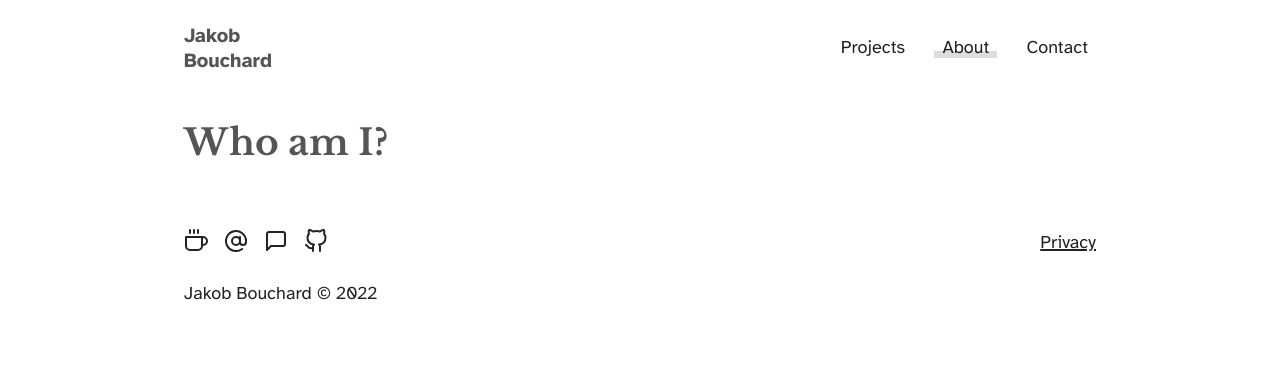
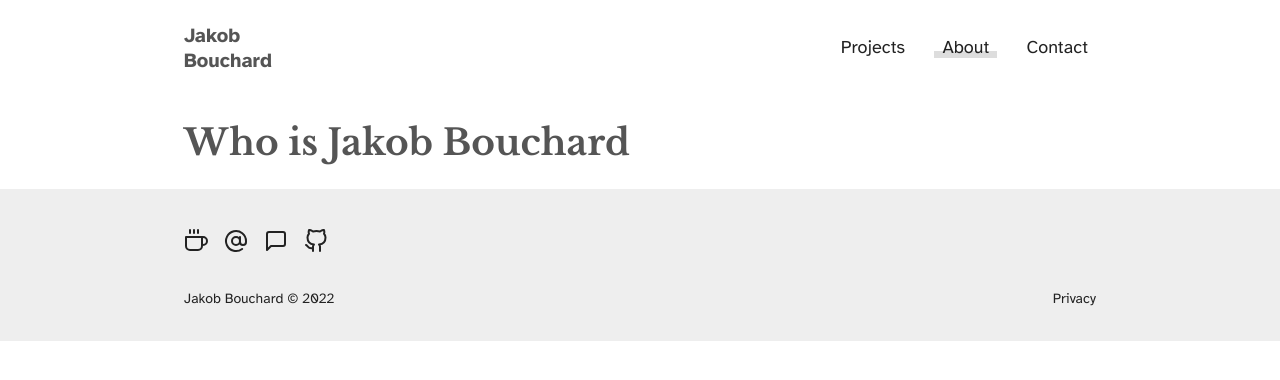
Before and after one commit to jakobbouchard/jakobbouchard, a SvelteKit app: page /about in a window 1280 px wide. Shown: the top 380 px of the page. Built offline with nearby package versions, Linux system fonts and the light colour scheme.

Commit message:
Reorganize footer, change page titles

```diff
--- a/src/routes/Footer.svelte
+++ b/src/routes/Footer.svelte
@@ -88,25 +88,29 @@
 				<span class="sr-only">GitHub</span>
 			</a>
 		</div>
+		<div class="copyright">Jakob Bouchard &copy; {new Date().getFullYear()}</div>
 		<div class="links">
 			<a href="/privacy">Privacy</a>
 		</div>
-		<div class="copyright">Jakob Bouchard &copy; {new Date().getFullYear()}</div>
 	</div>
 </footer>
 
 <style>
+	footer {
+		background-color: var(--color-gray-2);
+	}
+
 	.container {
 		display: flex;
-		flex-direction: column;
 		flex-wrap: wrap;
 		padding-top: var(--space-5);
-		padding-bottom: var(--space-2);
-		gap: var(--space-2) var(--space-8);
+		padding-bottom: var(--space-4);
+		gap: var(--space-4) var(--space-8);
 	}
 
 	.social {
 		display: flex;
+		width: 100%;
 		gap: 0 var(--space-2);
 	}
 
@@ -119,24 +123,47 @@
 		color: var(--color-gray-7);
 	}
 
+	.links,
 	.copyright {
-		padding: var(--space-1) 0 var(--space-2);
-		width: 100%;
+		font-size: var(--text-sm);
 	}
 
-	@media (min-width: 32rem) {
-		.container {
-			flex-direction: row;
-		}
+	.links {
+		margin-left: auto;
+	}
 
-		.links {
-			margin-left: auto;
-		}
+	.links a {
+		position: relative;
+		z-index: 0;
+		text-decoration: none;
+	}
+
+	.links a::after {
+		content: '';
+		display: block;
+		position: absolute;
+		bottom: 0;
+		left: calc(var(--space-1) * -1);
+		z-index: -1;
+		opacity: 20%;
+		width: calc(100% + var(--space-2));
+		height: 35%;
+		background-color: var(--color-gray-8);
+		transform: scaleX(0);
+		transition: transform var(--speed-normal) ease;
+	}
+
+	.links a:hover::after {
+		transform: scaleX(1);
 	}
 
 	@media (prefers-color-scheme: dark) {
 		.social a:hover {
 			color: var(--color-gray-1);
 		}
+
+		.links a::after {
+			background-color: var(--color-gray-1);
+		}
 	}
 </style>
--- a/src/routes/about/+page.svelte
+++ b/src/routes/about/+page.svelte
@@ -1,5 +1,5 @@
 <div class="container">
 	<header>
-		<h1>Who am I?</h1>
+		<h1>Who is Jakob Bouchard</h1>
 	</header>
 </div>
--- a/src/routes/about/+page.ts
+++ b/src/routes/about/+page.ts
@@ -1,5 +1,5 @@
 import type { PageLoad } from './$types';
 
 export const load = (async () => {
-	return { title: 'About' };
+	return { title: 'Who is Jakob Bouchard' };
 }) satisfies PageLoad;
--- a/src/routes/contact/+page.svelte
+++ b/src/routes/contact/+page.svelte
@@ -1,5 +1,5 @@
 <div class="container">
 	<header>
-		<h1>Wanna talk to me?</h1>
+		<h1>Talk with me</h1>
 	</header>
 </div>
--- a/src/routes/contact/+page.ts
+++ b/src/routes/contact/+page.ts
@@ -1,5 +1,5 @@
 import type { PageLoad } from './$types';
 
 export const load = (async () => {
-	return { title: 'Contact' };
+	return { title: 'Talk with me' };
 }) satisfies PageLoad;
```
